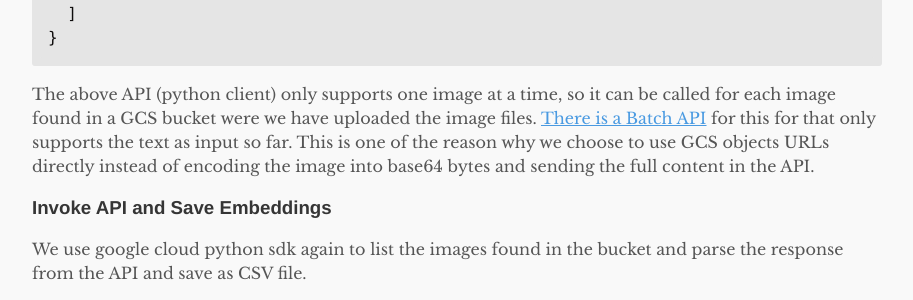
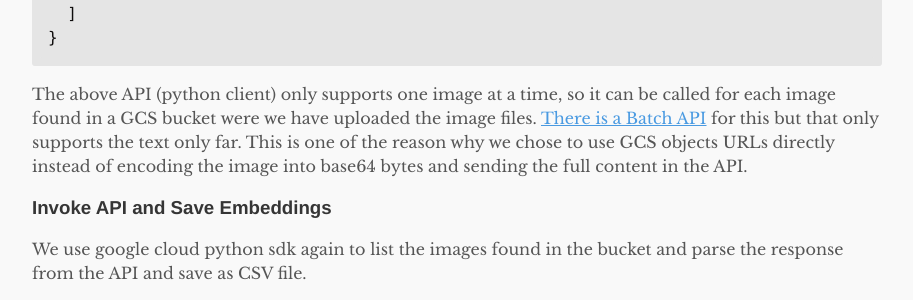
Before and after one commit to neilghosh/neilghosh.github.io, a Jekyll site: the page built from _posts/2023/2023-12-02-embeddings-prediction-using-vertext-ai-and-vector-database.md.md, in a window 1280 px wide and 900 px high, scrolled down 4074 px. Shown: the part 152-452 px from the top of the window, without its empty margins (183-1096 px from the left). Built offline with Jekyll 4.4.1, drawn with Linux system fonts in a browser that asks for light colours; some of the changed lines change nothing that is shown.

Commit message:
_posts/2023/2023-12-02-embeddings-prediction-using-vertext-ai-and-vector-database.md.md updated from https://stackedit.io/

````diff
--- a/_posts/2023/2023-12-02-embeddings-prediction-using-vertext-ai-and-vector-database.md.md
+++ b/_posts/2023/2023-12-02-embeddings-prediction-using-vertext-ai-and-vector-database.md.md
@@ -85,7 +85,7 @@ The response would be a an array of numbers, similar to following
   ]
 }
 ```
-The above API (python client) only supports one image at a time, so it can be called for each image found in a GCS bucket were we have uploaded the image files. [There is a Batch API](https://cloud.google.com/vertex-ai/docs/generative-ai/embeddings/batch-prediction-genai-embeddings) for this for that only supports the text as input so far. This is one of the reason why we choose to use GCS objects URLs directly instead of encoding the image into base64 bytes and sending the full content in the API.
+The above API (python client) only supports one image at a time, so it can be called for each image found in a GCS bucket were we have uploaded the image files. [There is a Batch API](https://cloud.google.com/vertex-ai/docs/generative-ai/embeddings/batch-prediction-genai-embeddings) for this but that only supports the text only far. This is one of the reason why we chose to use GCS objects URLs directly instead of encoding the image into base64 bytes and sending the full content in the API.
 
 ### Invoke API and Save Embeddings
 We use google cloud python sdk again to list the images found in the bucket and parse the response from the API and save as CSV file.
@@ -184,7 +184,7 @@ This essentially takes an name of the image file as `image_id` and compares its
 - The dimention of the embedding could be increased so that more features of the images could have been used for comparison/distance.
 - The input image itself could have been cropped to the object only so that the sky which is common in all images couldn't have dominated the similarity.
 <!--stackedit_data:
-eyJoaXN0b3J5IjpbMTI3MzMzOTg5LDE4MTA4MDc1NzcsLTQ2MD
-gzMTE4OSwtMTExMjg3MjY5NSwxOTkyNzQ5MDE3LDc2MTgxMDAw
-NF19
+eyJoaXN0b3J5IjpbLTgyNzQ5ODk0NCwxODEwODA3NTc3LC00Nj
+A4MzExODksLTExMTI4NzI2OTUsMTk5Mjc0OTAxNyw3NjE4MTAw
+MDRdfQ==
 -->
````
